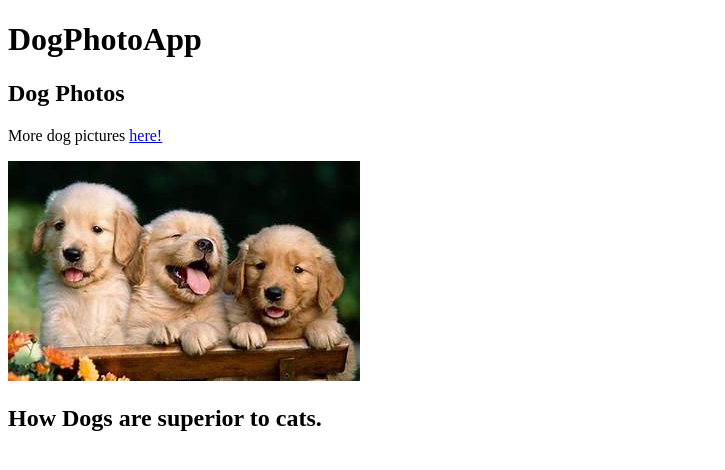
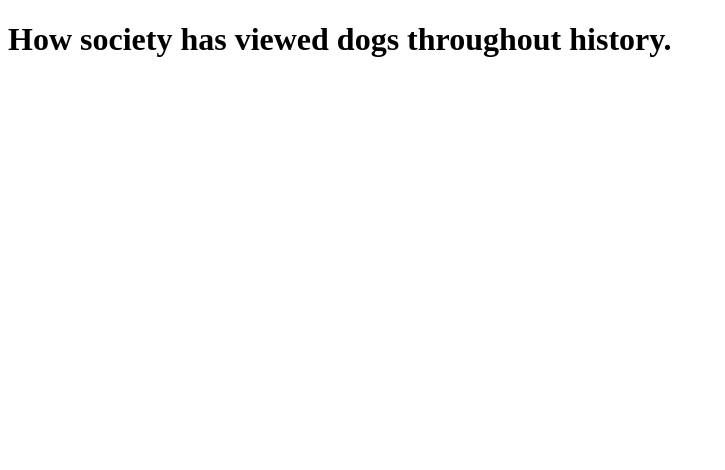
Before and after one commit to lezernack/FinalProject, a plain HTML site: page index.html in a window 1280 px wide. Shown: the whole page, without its empty margins (0-725 px from the left). Drawn offline with Linux system fonts and the light colour scheme.

Commit message:
changed everything

```diff
--- a/index.html
+++ b/index.html
@@ -2,21 +2,11 @@
 <html lang="en">
   <head>
     <meta charset="UTF-8" />
+    <meta http-equiv="X-UA-Compatible" content="IE-edge" />
     <meta name="viewport" content="width=device-width, initial-scale=1.0" />
-    <title>Project Management test</title>
+    <title>How society has viewed dogs throughout the ages.</title>
   </head>
   <body>
-    <h1>DogPhotoApp</h1>
-    <!--Dogs are better than cats-->
-    <section>
-      <h2>Dog Photos</h2>
-      <p>More dog pictures <a href="DogPhotos.html">here!</a></p>
-      <a href="DogPhotos.html"
-        ><img src="threepuppies.jpg" alt="three puppies"
-      /></a>
-    </section>
-    <section>
-      <h2>How Dogs are superior to cats.</h2>
-    </section>
+    <h1>How society has viewed dogs throughout history.</h1>
   </body>
 </html>
```
Also changed, not shown: DogPhotos.html (deleted, +0 -20 lines), crazyDog.jpg (deleted), threepuppies.jpg (deleted).
